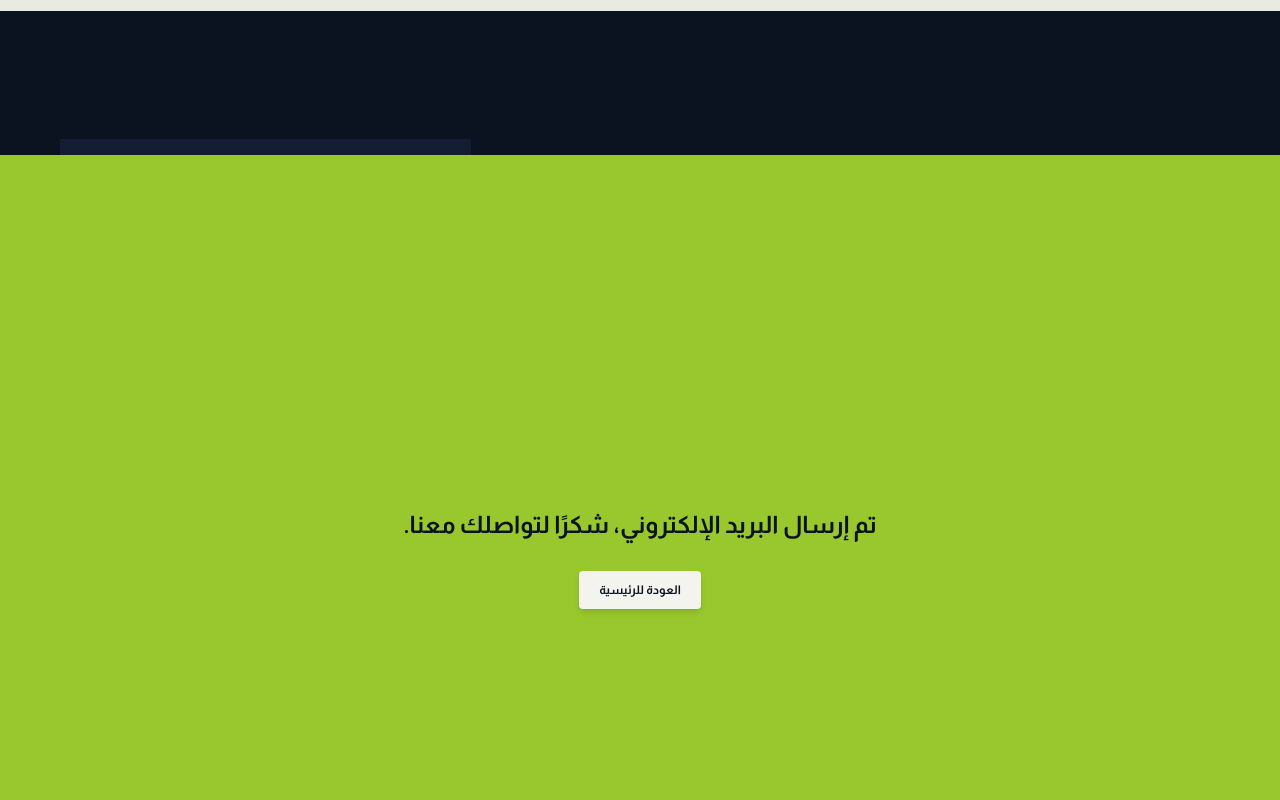
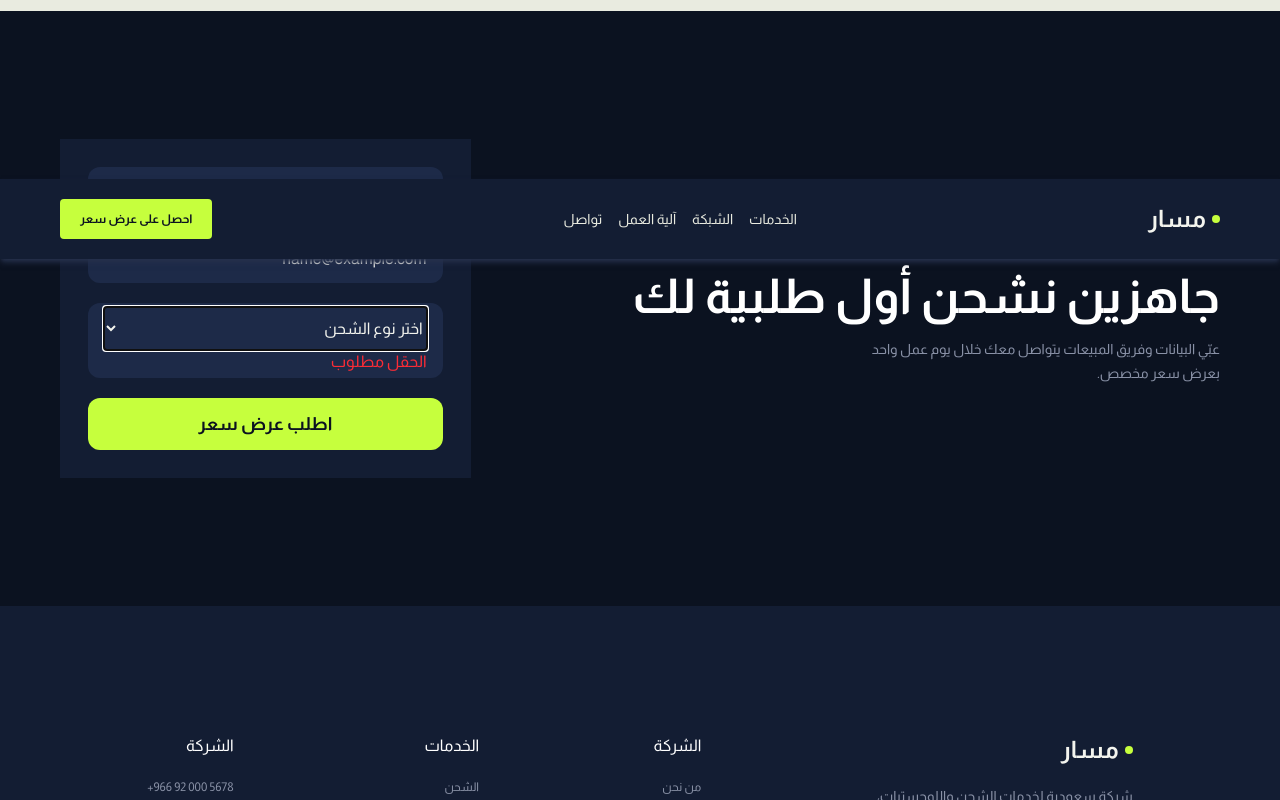
Before and after one commit to NojoudCodes/Masar, a React (Vite) app: page / in a window 1280 px wide. Both pictures are taken after typing "Sample", "name@example.com" into the empty fields and a click on the button "اطلب عرض سعر". Shown: the part 3254-4054 px from the top of the page. Built offline with nearby package versions, Linux system fonts and the light colour scheme.

Commit message:
refactor: migrate form handling to React Hook Form

```diff
--- a/package.json
+++ b/package.json
@@ -14,6 +14,7 @@
     "motion": "^13.2.0",
     "react": "^19.2.8",
     "react-dom": "^19.2.8",
+    "react-hook-form": "^7.87.0",
     "react-icons": "^5.7.0",
     "react-router": "^8.3.1",
     "tailwindcss": "^4.3.3"
--- a/src/App.tsx
+++ b/src/App.tsx
@@ -1,10 +1,13 @@
+import { Route, Routes } from 'react-router'
 import './App.css'
 import Home from './pages/Home'
 
 export default function App() {
   return (
     <>
-      <Home />
+    <Routes>
+      <Route path="/" element={ <Home /> } />
+    </Routes>
     </>
   )
 }
--- a/src/components/layout/Contact.tsx
+++ b/src/components/sections/Contact.tsx
@@ -3,19 +3,21 @@ import { AnimatePresence, motion } from "motion/react";
 import Section from "../ui/Section";
 import Subtitle from "../ui/Subtitle";
 import Button from "../ui/Button";
+import { useForm } from "react-hook-form";
+
+type ContactFormData = {
+  company: string;
+  email: string;
+  select: string;
+};
 
 export default function Contact() {
   const [isMessageOpen, setIsMessage] = useState(false)
-  const [form, setForm] = useState({
-    company: "",
-    email: "",
-    shipping: "land"
-  })
+  const { register, handleSubmit, formState: { errors } } = useForm<ContactFormData>()
 
-  const handleChange = (
-    e: React.ChangeEvent<HTMLInputElement | HTMLSelectElement>
-  ) => {
-    setForm({...form, [e.target.id]: e.target.value})
+  const onSubmit = (data: ContactFormData) => {
+      console.log(data)
+      setIsMessage(true)
   }
 
   const shippingMethods = [
@@ -47,21 +49,16 @@ export default function Contact() {
         <p className="text-muted text-sm mt-4 leading-6">عبّي البيانات وفريق المبيعات يتواصل معك خلال يوم عمل واحد  <br />بعرض سعر مخصص.</p>
       </div>
       <div className="w-full xl:flex-1 bg-ink-secondary p-7 mt-8 xl:mt-0">
-        <form onSubmit={(e: React.SubmitEvent<HTMLFormElement>) => {
-          e.preventDefault();
-          console.log(form)
-          setIsMessage(true)
-
-        }} className="flex flex-col gap-5">
+        <form onSubmit={handleSubmit(onSubmit)} className="flex flex-col gap-5">
           <div className="bg-ink-tertiary py-1 px-4 rounded-xl">
             <input
               type="text"
               id="company"
               placeholder="اسم الشركة"
               className="w-full py-2"
-              value={form.company}
-              onChange={handleChange}
+              {...register("company", {required: true })}
             />
+            { errors.company && <p className="text-red-500">الحقل مطلوب</p> }
           </div>
           <div className="bg-ink-tertiary py-1 px-4 rounded-xl">
             <input
@@ -69,17 +66,17 @@ export default function Contact() {
               id="email"
               placeholder="البريد الالكتروني"
               className="w-full py-2"
-              value={form.email}
-              onChange={handleChange}
+              {...register("email", {required: true })}
             />
+            { errors.email && <p className="text-red-500">الحقل مطلوب</p> }
           </div>
           <div className="bg-ink-tertiary py-1 px-4 rounded-xl">
             <select
               id="shipping"
               className="w-full py-3"
-              value={form.shipping}
-              onChange={handleChange}
+              {...register("select", {required: "ختر نوع الشحن", validate: (value) => value !== "" || "اختر نوع الشحن",})}
             >
+              <option value="">اختر نوع الشحن</option>
               {shippingMethods.map((shipping) => (
                 <option
                   key={shipping.id}
@@ -89,6 +86,7 @@ export default function Contact() {
                 </option>
               ))}
             </select>
+            {errors.select && <p className="text-red-500">الحقل مطلوب</p> }
           </div>
           <button
             type="submit"
--- a/src/main.tsx
+++ b/src/main.tsx
@@ -1,9 +1,12 @@
 import { StrictMode } from 'react'
 import { createRoot } from 'react-dom/client'
 import App from './App.tsx'
+import { BrowserRouter } from 'react-router'
 
 createRoot(document.getElementById('root')!).render(
   <StrictMode>
-    <App />
+    <BrowserRouter>
+      <App />
+    </BrowserRouter>
   </StrictMode>,
 )
```
Also changed, not shown: src/pages/Home.tsx (+6 -6 lines), src/components/sections/Hero.tsx (renamed from src/components/layout/Hero.tsx), src/components/sections/Network.tsx (renamed from src/components/layout/Network.tsx), src/components/sections/Services.tsx (renamed from src/components/layout/Services.tsx), src/components/sections/Testimonial.tsx (renamed from src/components/layout/Testimonial.tsx), src/components/sections/WorkProcess.tsx (renamed from src/components/layout/WorkProcess.tsx), 1 other file (tests, documents, lock files or other folders).
